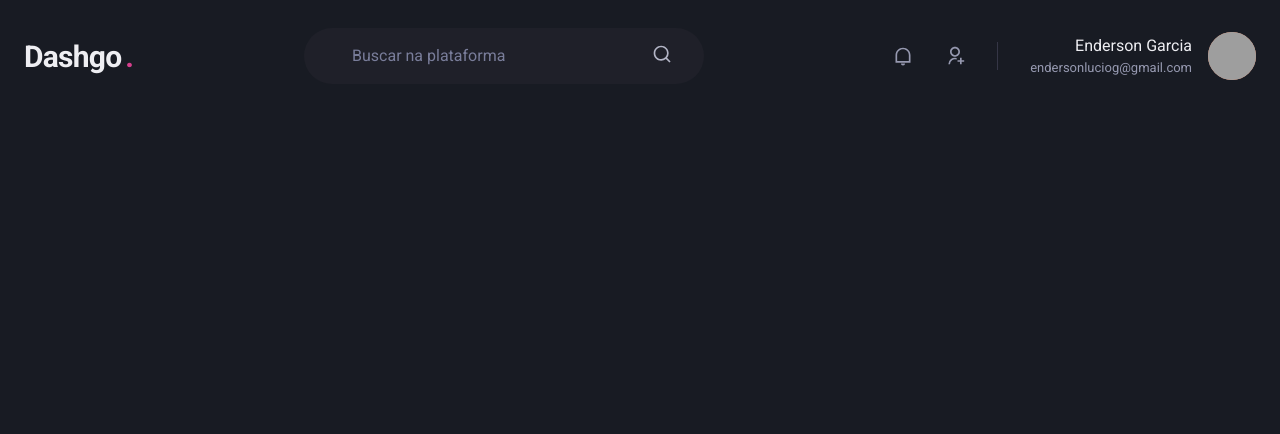
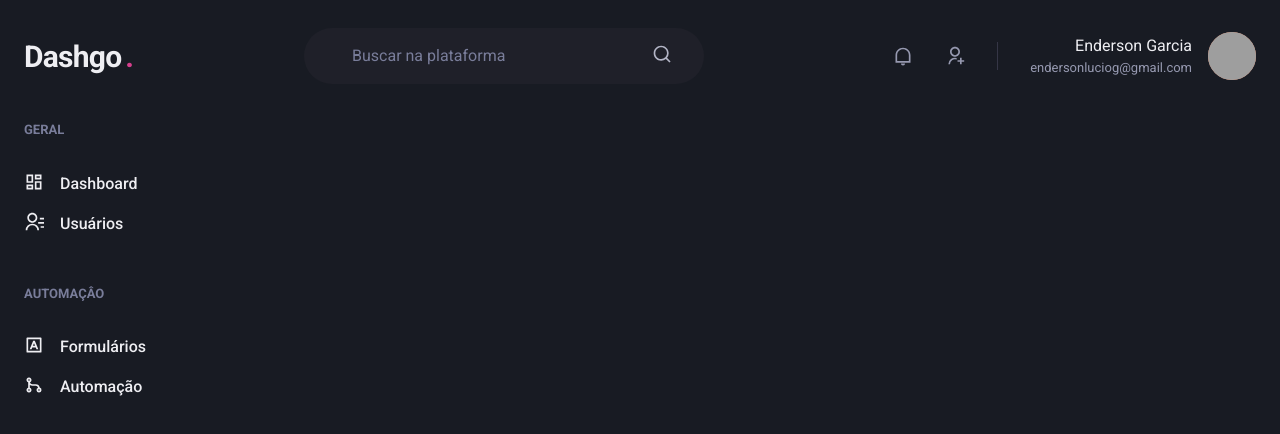
Before and after one commit to endersonlg/Dashgo, a Next.js app: page /dashboard in a window 1280 px wide. Shown: the top 434 px of the page. Built offline with nearby package versions, Linux system fonts and the light colour scheme; grey boxes are pictures that could not be loaded.

Commit message:
finished sidebar

```diff
--- /dev/null
+++ b/src/components/Sidebar.tsx
@@ -0,0 +1,49 @@
+import {Box,Stack,Text,Link,Icon} from "@chakra-ui/react"
+import { RiContactsLine, RiDashboardLine, RiGitMergeLine, RiInputMethodLine } from "react-icons/ri"
+
+export function Sidebar(){
+  return (
+    <Box as="aside" w="64" mr="8">
+      <Stack spacing="12" align="flex-start">
+        <Box>
+          <Text
+            fontWeight="bold"
+            color="gray.400"
+            fontSize="small"
+          >
+            GERAL
+          </Text>
+          <Stack spacing="4" mt="8" align="stretch">
+            <Link display="flex" align="center">
+              <Icon as={RiDashboardLine} fontSize="20"/>
+              <Text ml="4" fontWeight="medium">Dashboard</Text>
+            </Link>
+            <Link display="flex" align="center">
+              <Icon as={RiContactsLine} fontSize="20"/>
+              <Text ml="4" fontWeight="medium">Usuários</Text>
+            </Link>
+          </Stack>
+        </Box>
+        <Box>
+          <Text
+            fontWeight="bold"
+            color="gray.400"
+            fontSize="small"
+          >
+            AUTOMAÇÂO
+          </Text>
+          <Stack spacing="4" mt="8" align="stretch">
+            <Link display="flex" align="center">
+              <Icon as={RiInputMethodLine} fontSize="20"/>
+              <Text ml="4" fontWeight="medium">Formulários</Text>
+            </Link>
+            <Link display="flex" align="center">
+              <Icon as={RiGitMergeLine} fontSize="20"/>
+              <Text ml="4" fontWeight="medium">Automação</Text>
+            </Link>
+          </Stack>
+        </Box>
+      </Stack>
+    </Box>
+  )
+}
--- a/src/pages/dashboard.tsx
+++ b/src/pages/dashboard.tsx
@@ -1,7 +1,14 @@
+import {Flex} from '@chakra-ui/react'
 import { Header } from "../components/Header";
+import { Sidebar } from '../components/Sidebar';
 
 export default function Dashboard(){
   return(
-    <Header/>
+    <Flex direction="column" h="100vh">
+      <Header/>
+      <Flex w="100%" my="6" maxWidth={1480} mx="auto" px="6">
+        <Sidebar/>
+      </Flex>
+    </Flex>
   )
 }
```
